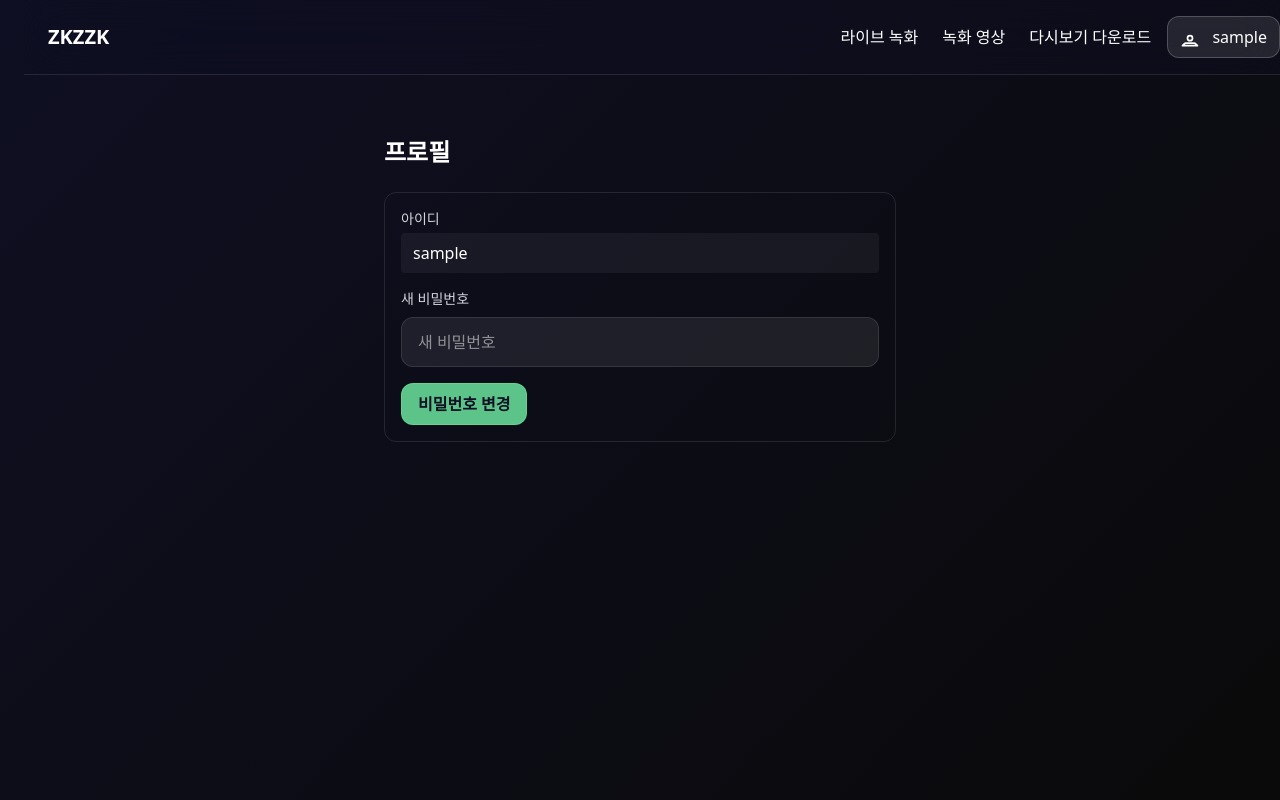
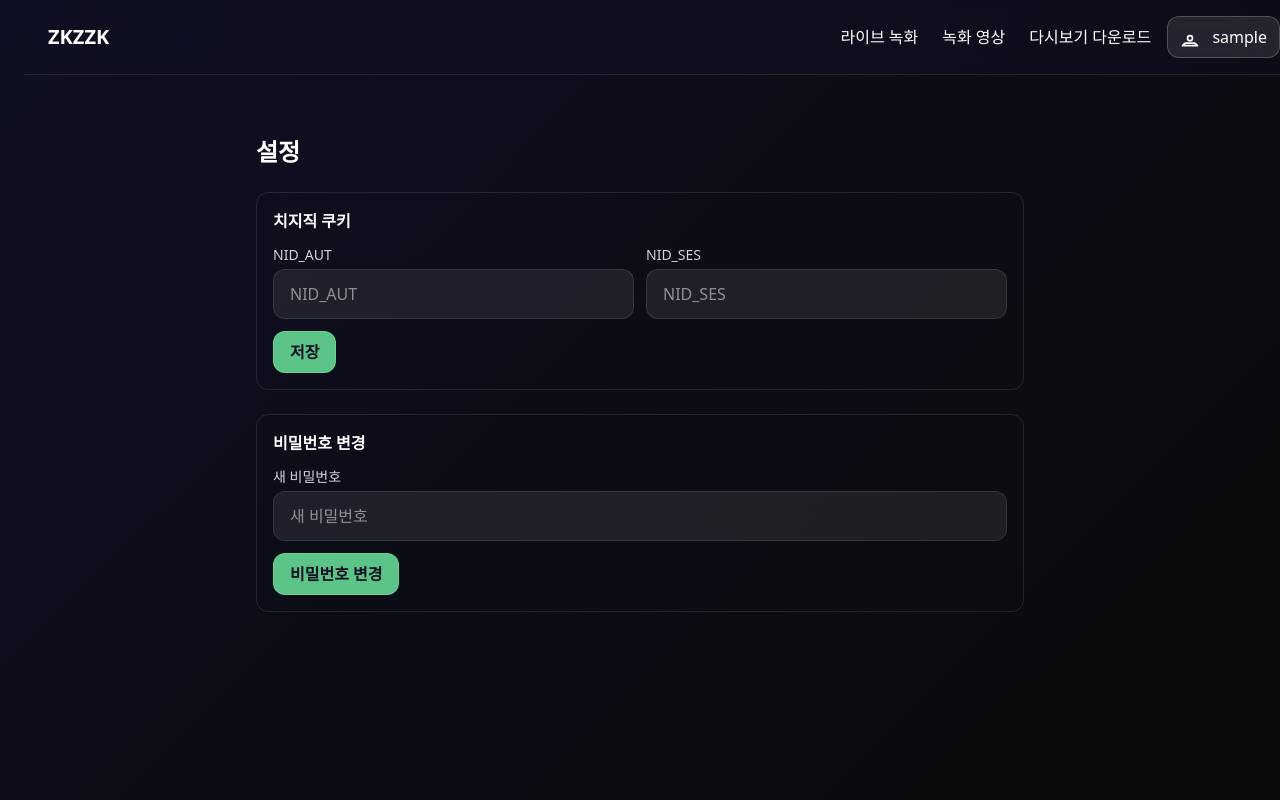
Before and after one commit to k-atusa/zkzzk, a Flask app: page /profile in a window 1280 px wide. Run offline with Flask 3, Linux system fonts and the light colour scheme; the visitor is signed in with stand-in values (Sample User, id 1); tables that the repository leaves empty hold one stand-in row (values such as "Sample post"); some libraries are stand-ins or nearby versions.

Commit message:
chore: integrate cookie and password setting into single page

```diff
--- a/app.py
+++ b/app.py
@@ -414,11 +414,10 @@ def settings():
             'message': '설정이 저장되었습니다.'
         })
 
-    settings = Settings.query.first()
-    return jsonify({
-        'nid_aut': settings.nid_aut if settings else '',
-        'nid_ses': settings.nid_ses if settings else ''
-    })
+    # GET: render unified settings page (formerly profile)
+    if not g.user:
+        return redirect(url_for('login'))
+    return render_template('profile.html')
 
 @app.route('/add_streamer', methods=['POST'])
 def add_streamer():
--- a/templates/navbar.html
+++ b/templates/navbar.html
@@ -24,8 +24,7 @@
 					{{ current_user.username if current_user else '로그인' }}
 				</button>
 				<div id="profileMenu" class="absolute right-0 mt-2 w-48 rounded-md bg-gray-900 border border-white/10 shadow-lg hidden">
-					<a href="#" class="block px-4 py-2 text-white hover:text-accent" onclick="openSettings()">설정</a>
-					<a href="/profile" class="block px-4 py-2 text-white hover:text-accent">프로필</a>
+					<a href="/settings" class="block px-4 py-2 text-white hover:text-accent">설정</a>
 					{% if current_user and current_user.is_admin %}
 					<a href="/admin/users" class="block px-4 py-2 text-white hover:text-accent">관리자 페이지</a>
 					{% endif %}
@@ -55,8 +54,7 @@
 				class="block px-3 py-2 {% if current_page == 'vod' %}text-accent font-medium{% else %}text-white hover:text-accent transition-colors{% endif %}">다시보기
 				다운로드</a>
 			<div class="border-t border-white/10 my-2"></div>
-			<a href="#" class="block px-3 py-2 text-white hover:text-accent" onclick="openSettings()">설정</a>
-			<a href="/profile" class="block px-3 py-2 text-white hover:text-accent">프로필</a>
+			<a href="/settings" class="block px-3 py-2 text-white hover:text-accent">설정</a>
 			{% if current_user and current_user.is_admin %}
 			<a href="/admin/users" class="block px-3 py-2 text-white hover:text-accent">관리자 페이지</a>
 			{% endif %}
@@ -66,39 +64,6 @@
 		</div>
 	</div>
 </nav>
-
-
-<div id="settingsModal" class="modal fixed inset-0 z-50 hidden">
-	<div class="flex items-center justify-center min-h-screen p-4">
-		<div class="modal-content w-full max-w-md p-6">
-			<div class="flex justify-between items-center mb-4">
-				<h3 class="text-lg font-semibold text-white">설정</h3>
-				<button onclick="closeSettings()" class="text-white hover:text-accent">
-					<svg class="w-6 h-6" fill="none" stroke="currentColor" viewBox="0 0 24 24">
-						<path stroke-linecap="round" stroke-linejoin="round" stroke-width="2" d="M6 18L18 6M6 6l12 12">
-						</path>
-					</svg>
-				</button>
-			</div>
-			<form id="settingsForm">
-				<div class="mb-4">
-					<label for="nidAut" class="block text-sm font-medium text-white mb-2">NID_AUT</label>
-					<input type="text" class="form-input" id="nidAut" placeholder="NID_AUT 값을 입력하세요">
-				</div>
-				<div class="mb-6">
-					<label for="nidSes" class="block text-sm font-medium text-white mb-2">NID_SES</label>
-					<input type="text" class="form-input" id="nidSes" placeholder="NID_SES 값을 입력하세요">
-				</div>
-				<div class="flex justify-end items-center">
-					<div class="space-x-3">
-						<button type="button" class="btn-secondary px-4 py-2" onclick="closeSettings()">닫기</button>
-						<button type="button" class="btn-primary px-4 py-2" onclick="saveSettings()">저장</button>
-					</div>
-				</div>
-			</form>
-		</div>
-	</div>
-</div>
 
 
 <script>
@@ -114,62 +79,4 @@
 		const el = document.getElementById('profileMenu');
 		if (el) el.classList.toggle('hidden');
 	}
-
-	// Settings modal functions
-	function openSettings() {
-		document.getElementById('settingsModal').classList.remove('hidden');
-		loadSettings();
-	}
-
-	function closeSettings() {
-		document.getElementById('settingsModal').classList.add('hidden');
-	}
-
-	// 설정 저장
-	async function saveSettings() {
-		const nidAut = document.getElementById('nidAut').value;
-		const nidSes = document.getElementById('nidSes').value;
-
-		try {
-			const response = await fetch('/settings', {
-				method: 'POST',
-				headers: { 'Content-Type': 'application/json' },
-				body: JSON.stringify({ nid_aut: nidAut, nid_ses: nidSes })
-			});
-			const data = await response.json();
-
-			if (data.status === 'success') {
-				alert('설정이 저장되었습니다.');
-				closeSettings();
-
-				// 설정 저장 후 스트리머 상태 확인 재시작 (live 페이지에서만)
-				if (typeof checkStreamerStatus === 'function' && typeof statusCheckInterval !== 'undefined') {
-					if (!isCheckingEnabled) {
-						isCheckingEnabled = true;
-						checkStreamerStatus();
-						statusCheckInterval = setInterval(checkStreamerStatus, 30000);
-					}
-				}
-			} else {
-				alert(data.message);
-			}
-		} catch (error) {
-			console.error('Error:', error);
-			alert('설정 저장 중 오류가 발생했습니다.');
-		}
-	}
-
-	// 설정 로드
-	async function loadSettings() {
-		try {
-			const response = await fetch('/settings');
-			const data = await response.json();
-
-			document.getElementById('nidAut').value = data.nid_aut;
-			document.getElementById('nidSes').value = data.nid_ses;
-
-		} catch (error) {
-			console.error('Error:', error);
-		}
-	}
 </script>
--- a/templates/profile.html
+++ b/templates/profile.html
@@ -3,21 +3,34 @@
 <head>
     <meta charset="UTF-8">
     <meta name="viewport" content="width=device-width, initial-scale=1.0">
-    <title>프로필</title>
+    <title>설정</title>
     <script src="https://cdn.tailwindcss.com"></script>
 </head>
 <body class="min-h-screen p-6 text-white" style="background: linear-gradient(135deg, #0f0f23 0%, #0a0a0a 100%);">
     {% include 'navbar.html' %}
 
-    <div class="pt-28 max-w-lg mx-auto">
-        <h2 class="text-2xl font-bold mb-6">프로필</h2>
+    <div class="pt-28 max-w-3xl mx-auto space-y-6">
+        <h2 class="text-2xl font-bold">설정</h2>
+
         <div class="p-4 rounded-xl border border-white/10">
-            <div class="mb-4">
-                <label class="block text-sm text-gray-300 mb-1">아이디</label>
-                <div class="px-3 py-2 rounded bg-white/5">{{ current_user.username }}</div>
+            <h3 class="font-semibold mb-3">치지직 쿠키</h3>
+            <div class="grid grid-cols-1 md:grid-cols-2 gap-3">
+                <div>
+                    <label class="block text-sm text-gray-300 mb-1" for="nidAut">NID_AUT</label>
+                    <input id="nidAut" class="form-input" placeholder="NID_AUT">
+                </div>
+                <div>
+                    <label class="block text-sm text-gray-300 mb-1" for="nidSes">NID_SES</label>
+                    <input id="nidSes" class="form-input" placeholder="NID_SES">
+                </div>
             </div>
-            <div class="mb-4">
-                <label class="block text-sm text-gray-300 mb-2">새 비밀번호</label>
+            <button class="btn-primary mt-3 px-4 py-2" onclick="saveCookieSettings()">저장</button>
+        </div>
+
+        <div class="p-4 rounded-xl border border-white/10">
+            <h3 class="font-semibold mb-3">비밀번호 변경</h3>
+            <div class="mb-3">
+                <label class="block text-sm text-gray-300 mb-1" for="newPassword">새 비밀번호</label>
                 <input id="newPassword" type="password" class="form-input" placeholder="새 비밀번호">
             </div>
             <button class="btn-primary px-4 py-2" onclick="changePassword()">비밀번호 변경</button>
@@ -25,6 +38,23 @@
     </div>
 
     <script>
+        async function loadCookieSettings() {
+            try {
+                const res = await fetch('/api/settings');
+                const data = await res.json();
+                document.getElementById('nidAut').value = data.nid_aut || '';
+                document.getElementById('nidSes').value = data.nid_ses || '';
+            } catch (e) { console.error(e); }
+        }
+        async function saveCookieSettings() {
+            try {
+                const nid_aut = document.getElementById('nidAut').value.trim();
+                const nid_ses = document.getElementById('nidSes').value.trim();
+                const res = await fetch('/api/settings', { method: 'POST', headers: { 'Content-Type': 'application/json' }, body: JSON.stringify({ nid_aut, nid_ses }) });
+                const data = await res.json();
+                if (data.status === 'success') alert('저장되었습니다.'); else alert(data.message || '오류');
+            } catch (e) { console.error(e); alert('오류가 발생했습니다.'); }
+        }
         async function changePassword() {
             const new_password = document.getElementById('newPassword').value.trim();
             if (!new_password) { alert('새 비밀번호를 입력하세요'); return; }
@@ -32,6 +62,7 @@
             const data = await res.json();
             if (data.status === 'success') { alert('변경되었습니다.'); document.getElementById('newPassword').value=''; } else { alert(data.message || '오류'); }
         }
+        loadCookieSettings();
     </script>
 </body>
 </html>
```
